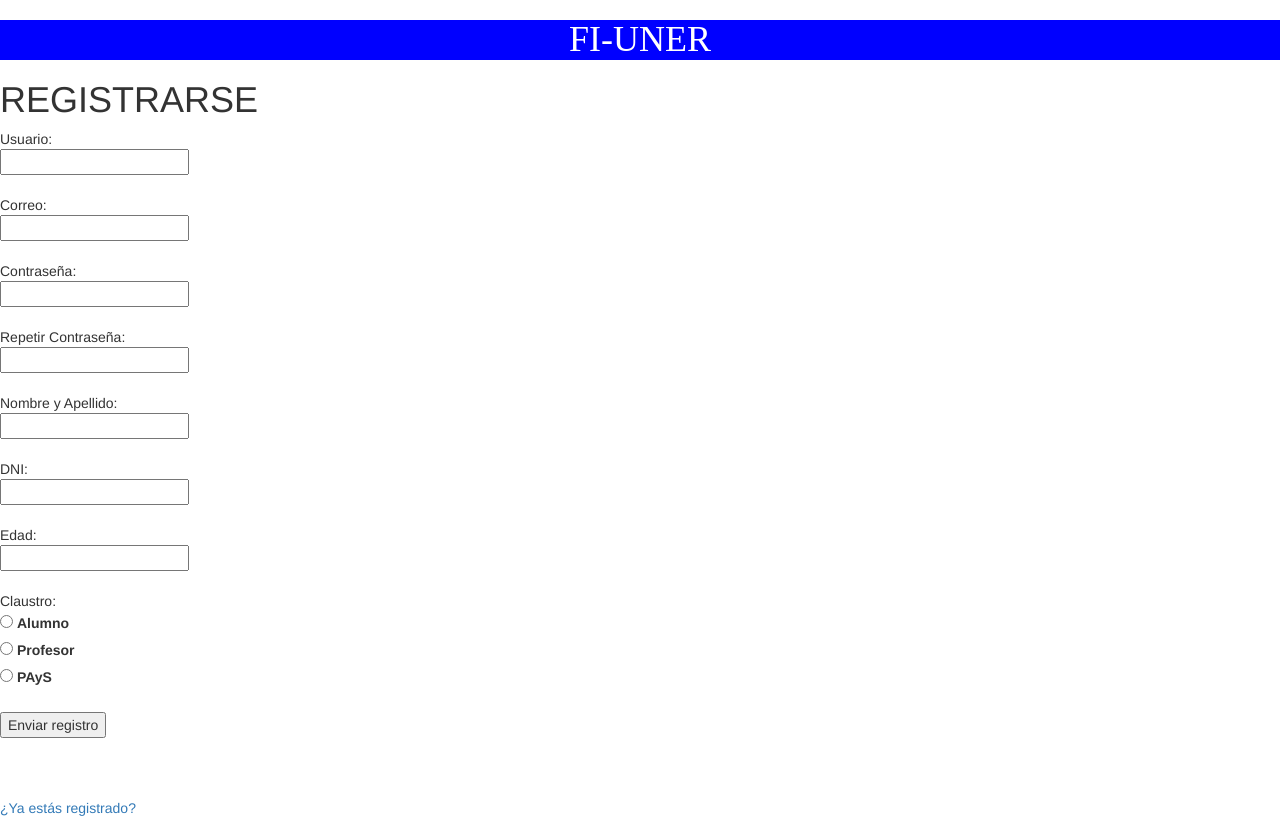
After one commit to Tribelhorn/Trabajo-final-PA-, a Flask app: page /registro in a window 1280 px wide. The commit adds this page. Run offline with Flask 3, Linux system fonts and the light colour scheme; parts of the project's set-up code (start-up, migrations or seed data) failed here and were passed over; some libraries are stand-ins or nearby versions.

Commit message:
se separaron las clases y se crearon formularios

```diff
--- a/app.py
+++ b/app.py
@@ -1,6 +1,8 @@
 #Importamos la clase Flask, url_for sirve para redireccionar
-from flask import Flask, render_template, url_for
-from control_base_de_datos import *
+from flask import Flask, render_template, request, redirect, url_for, session
+#from models.usuario_reclamo import *
+from models.reclamo import *
+from models.usuario import *
 from flask_sqlalchemy import SQLAlchemy
 #Instanciamos un objeto app de la calse Flask con el argumento __name__ que indica la ubicación del archivo
 app = Flask(__name__)
@@ -8,23 +10,76 @@ app = Flask(__name__)
 app.secret_key="cvbnmrtyuiop"
 
 app.config['SQLALCHEMY_DATABASE_URI'] = 'sqlite:///mi_base_de_datos.db'
-app.config['SQLALCHEMY_TRACK_MODIFICATIONS'] = False
 
 db = SQLAlchemy(app)
 
+#Crea laa base de datos
 with app.app_context():
     db.create_all()
 
 
-#Definimos la función hola() con el decorador app.route que indica en la ruta "/"
+##Definimos la función hola() con el decorador app.route que indica en la ruta "/"
 #@app.route("/")
 #def hola():
 #    return "Hola mundo"
 
+@app.route("/registro", methods=["GET", "POST"])
+def registro():
+    if request.method == "POST":
+        if request.form['contraseña'] == request.form['r_contraseña']:
+            try:
+                nombre_usuario = request.form['nombre_usuario']
+                contraseña = request.form['contraseña']
+                correo= request.form['correo']
+                nombre_de_pila = request.form['n_y_a']
+                dni = int(request.form['dni'])
+                edad = int(request.form['edad'])
+                claustro = request.form['claustro']
+                new_user = Usuario(nombre_usuario, correo, contraseña, nombre_de_pila, dni, edad, claustro)
+                db.session.add(new_user)
+                db.session.commit()
+                print("HOLA PUTOS")
+                return redirect("login.html") #registro exitoso
+            except Exception:
+                render_template("registro.html") #ingrese datos válidos
+        else:
+            return render_template("registro.html")  #no coinciden las contraseñas
+    return render_template("registro.html")
+
 #render_template renderiza una plantilla html
 @app.route("/", methods=["GET", "POST"])
 def login():
+    if request.method == "POST":
+        nombre_usuario = request.form['nombre_usuario']
+        contraseña = request.form['contraseña']
+
+        usuario = Usuario.query.filter_by(nombre_usuario).first()
+
+        if usuario and nombre_usuario.check_password(contraseña):
+            session['nombre_usuario']=usuario.nombre_usuario
+            session['contraseña']=usuario.contraseña
+            session['nombre_de_pila']=usuario.nombre_de_pila
+            session['edad']=usuario.edad
+            session['claustro']=usuario.claustro
+            session['correo']=usuario.correo
+            return render_template("inicio.html")
+        else:
+            return render_template("login.html") #usuario no válido o contraseña incorrecta
+
     return render_template("login.html")
+
+
+@app.route("/inicio", methods=["GET","POST"])
+def inicio():
+    if session["claustro"] == "alumno" or "profe" or "pays":
+        return render_template("inicio.html", session["nombre_usuario"], session["nombre_de_pila"], session["edad"])
+    elif session["claustro"] == "jefe":
+        return render_template("inicio_2.html")
+    elif session["claustro"] == "secretario":
+        return render_template("inicio_2.html")
+    else:
+        return render_template("login.html")
+
 
 #Éstas líneas corren el programa de manera "continua"
 if __name__ == "__main__":
--- a/templates/layout.html
+++ b/templates/layout.html
@@ -1,10 +1,13 @@
 <!DOCTYPE html>
 <html>
-<head>
-<title></title>
-</head>
+    <head>
+        <meta name="viewport" content="width=device-width, initial-scale=1">
+        <link rel="stylesheet" href="https://maxcdn.bootstrapcdn.com/bootstrap/3.4.1/css/bootstrap.min.css">
+        <script src="https://ajax.googleapis.com/ajax/libs/jquery/3.7.1/jquery.min.js"></script>
+        <script src="https://maxcdn.bootstrapcdn.com/bootstrap/3.4.1/js/bootstrap.min.js"></script>
+      </head>
 <body>
-    <h1> FI-UNER </h1>
+    <h1 style="background-color:blue; font-family: 'Times New Roman', Times, serif; text-align:center; color:white"> FI-UNER </h1>
     {% block body %}
 
     {% endblock %}
--- /dev/null
+++ b/templates/registro.html
@@ -0,0 +1,48 @@
+{% extends 'layout.html' %}
+
+{% block body %}
+
+<h1> REGISTRARSE </h1>
+
+<form method="post" action="/">
+    Usuario: <br>
+    <input type="text" id="usuario" name="nombre_usuario"> <br>
+    <br>
+    Correo:<br>
+    <input type="text" id="correo" name="correo"> <br>
+    <br>
+    Contraseña: <br>
+    <input type="text" id="contraseña" name="contraseña"> <br>
+    <br>
+    Repetir Contraseña: <br>
+    <input type="text" id="r_contraseña" name="r_contraseña"> <br>
+    <br>
+    Nombre y Apellido:<br>
+    <input type="text" id="n_y_a" name="n_y_a"> <br>
+    <br>
+    DNI:<br>
+    <input type="text" id="dni" name="dni"> <br>
+    <br>
+    Edad:<br>
+    <input type="text" id="edad" name="n_y_a"> <br>
+    <br>
+    Claustro:<br>
+    <input type="radio" id="alumno" name="claustro">
+    <label for="alumno">Alumno</label><br>
+    <input type="radio" id="profe" name="claustro" >
+    <label for="profe">Profesor</label><br>
+    <input type="radio" id="pays" name="claustro">
+    <label for="pays">PAyS</label>
+    <br><br>
+    <button type="submit">Enviar registro</button>
+    <br>
+    <br>
+</form><br><br>
+    <a href="/"> ¿Ya estás registrado? </a>
+
+
+
+
+
+
+{% endblock %}
```
Also changed, not shown: models/models(delate).py (renamed from control_base_de_datos.py, +5 -5 lines), models/reclamo.py (added, +24 -0 lines), models/usuario.py (added, +58 -0 lines), models/usuario_reclamo(delete).py (added, +13 -0 lines), templates/inicio.html (added, +14 -0 lines), templates/login.html (+14 -2 lines).
